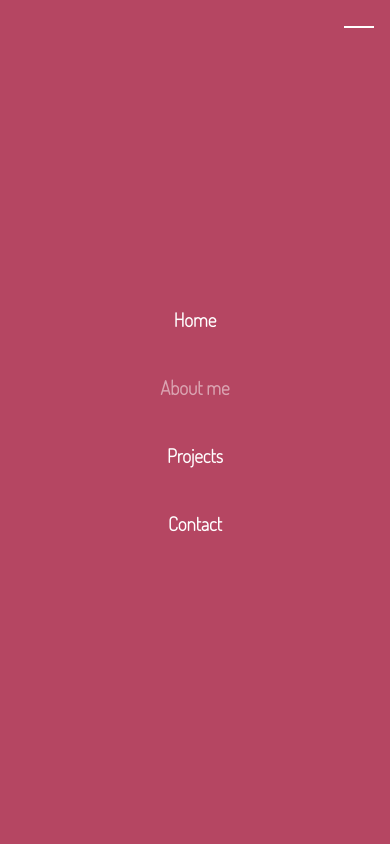
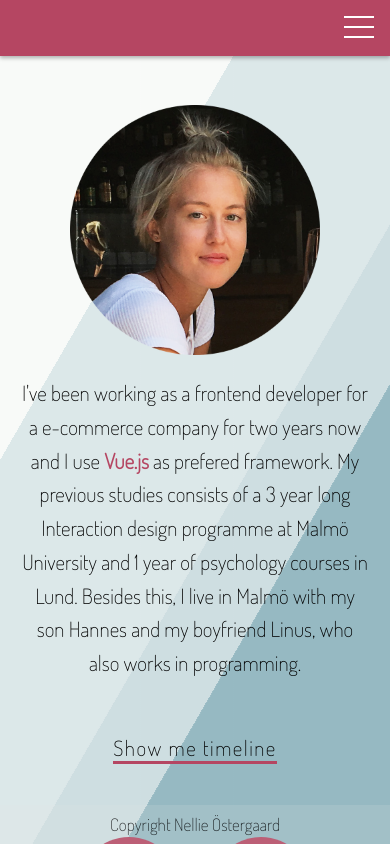
Before and after one commit to nellieostergaard/my-portfolio, a Vue app in the folder my-portfolio/: page /about in a window 390 px wide. Shown: the top 844 px of the page. Built offline with nearby package versions, Linux system fonts and the light colour scheme; what vue-draggable, vue-resource would draw is missing.

Commit message:
add js to navbar

```diff
--- a/my-portfolio/src/assets/scss/media.scss
+++ b/my-portfolio/src/assets/scss/media.scss
@@ -4,6 +4,9 @@
 
 @media screen and (max-width: 600px) {
     #app {
+        .page-wrapper {
+          z-index: 2;
+        }
         .welcome-text-container, .wavy-text-container {
             margin: 0;
             text-align: center;
@@ -14,8 +17,31 @@
         }
         .menu {
           position: relative;
+          &.dropdown-active  {
+            ol {
+              display: flex;
             }
-        .menu:after {
+            .sub-menu {
+              display: none;
+              width: 100vw;
+              position: relative;
+              left: -2rem;
+              top: 50%;
+              transform: translateY(-50%);
+            }
+            .menu-item:hover > .sub-menu {
+                display: block;
+            }
+          }
+          .menu-hamburger {
+            display: block;
+            position: absolute;
+            right: 0em;
+            width: 45px;
+            height: 40px;
+            padding: 8px;
+            &:after {
+              box-shadow: none;
               content: "";
               position: absolute;
               top: calc(50% - 2px);
@@ -25,12 +51,14 @@
               background: $color-white;
               box-shadow: 0 10px $color-white, 0 -10px $color-white;
           }
+        }
+        }
         .menu > ol {
           display: none;
           background: $feature;
           flex-direction: column;
           justify-content: center;
-          height: 100vh;
+          height: 60vh;
           animation: fade 0.2s ease-out;
         }
         .menu > ol > .menu-item {
@@ -68,20 +96,6 @@
         }
         .menu > ol > .menu-item:hover {
           z-index: 1;
-        }
-        .menu:hover > ol {
-          display: flex;
-        }
-        .menu:hover:after {
-          box-shadow: none;
-        }
-
-        .sub-menu {
-          width: 100vw;
-          position: relative;
-          left: -2rem;
-          top: 50%;
-          transform: translateY(-50%);
         }
         .clock {
           display: none;
@@ -126,6 +140,9 @@
         }
     }
     .drag-drop-container {
+      .input {
+        width: 50%;
+      }
         .drag-list {
 
             @media (max-width: 690px) {
--- a/my-portfolio/src/assets/scss/style.scss
+++ b/my-portfolio/src/assets/scss/style.scss
@@ -13,6 +13,7 @@
     font-size: 1.2em;
     .page-wrapper {
         padding: 20px;
+        z-index: 1;
     }
 
     a {
@@ -164,9 +165,13 @@ $extra : calc(#{$pad} * 1.2);
 .menu {
     background: $feature;
     height: 3.5rem;
-    z-index: 5;
+    z-index: 1;
     cursor: pointer;
     box-shadow: 0 2px 4px 0 rgba(0,0,0,.3);
+
+    .menu-hamburger {
+      display: none;
+    }
     ol {
         list-style-type: none;
         margin: 0 auto;
@@ -270,9 +275,6 @@ $extra : calc(#{$pad} * 1.2);
   .menu-item:hover > .sub-menu {
     display: block;
   }
-
-
-
 
 
 //// GENERAL
--- a/my-portfolio/src/components/DragDrop.vue
+++ b/my-portfolio/src/components/DragDrop.vue
@@ -62,6 +62,9 @@ export default {
       }
     };
   },
+  mounted() {
+    this.$store.dispatch("getWeatherData");
+  },
   methods: {
     addNewItem(name) {
       this.$store.commit("addNewItem", name);
--- a/my-portfolio/src/components/NavigationComponent.vue
+++ b/my-portfolio/src/components/NavigationComponent.vue
@@ -1,5 +1,9 @@
 <template>
-  <nav class="menu">
+  <nav
+    class="menu"
+    :class="{ 'dropdown-active': $store.state.showDropDownMenu }"
+  >
+    <div class="menu-hamburger" @click="$store.commit('toggleMobileMenu')" />
     <ol>
       <li class="menu-item"><router-link to="/">Home</router-link></li>
       <li class="menu-item"><router-link to="/about">About me</router-link></li>
@@ -14,7 +18,6 @@
           </li>
         </ol>
       </li>
-      <li class="menu-item"><a href="#0">Contact</a></li>
     </ol>
   </nav>
 </template>
--- a/my-portfolio/src/store/index.js
+++ b/my-portfolio/src/store/index.js
@@ -5,6 +5,7 @@ Vue.use(Vuex);
 
 export default new Vuex.Store({
   state: {
+    showDropDownMenu: false,
     bigHello: [
       { letter: "H", style: "--i:1;" },
       { letter: "e", style: "--i:2;" },
@@ -13,7 +14,7 @@ export default new Vuex.Store({
       { letter: "o", style: "--i:5;" }
     ],
     textMe:
-      "I've been working as a frontend developer for a e-commerce company for two years now and I use <a>Vue.js</a> as prefered framework. My previous studies consists of ... I live in Malmö with my boyfriend Linus, who also works with programming, and my son Hannes.",
+      "I've been working as a frontend developer for a e-commerce company for two years now and I use <a>Vue.js</a> as prefered framework. My previous studies consists of a 3 year long Interaction design programme at Malmö University and 1 year of psychology courses in Lund. Besides this, I live in Malmö with my son Hannes and my boyfriend Linus, who also works in programming.",
     textSkills:
       "During these two years I have been working in-house and among other things developed a <a>CRM system</a> for my collegues in the sales- and design department. Another project which I worked together with another designer on, was a <a>quick shop</a> and <a>favorite lists</a> view for our e-commerce clients. <br /> In my team we have been working in <a>SCRUM</a>, so I have a good understanding in using this method on a day-to-day basis. I also have good experience in <a>code reviews</a>, trying to keep a good coding standard for the whole team and system. Lastly, one of my more recent tasks at my company was to create a frontend <a>guideline</a> for Vue coding which is now in use.",
     weather: {
@@ -99,6 +100,9 @@ export default new Vuex.Store({
     ]
   },
   mutations: {
+    toggleMobileMenu(state) {
+      state.showDropDownMenu = !state.showDropDownMenu;
+    },
     setWeatherData(state, data) {
       let weatherData = data.body.list[0];
       state.weather.name = weatherData.name;
```
Also changed, not shown: 1 other file (tests, documents, lock files or other folders). Lines whose indentation alone changed are shown as unchanged.
